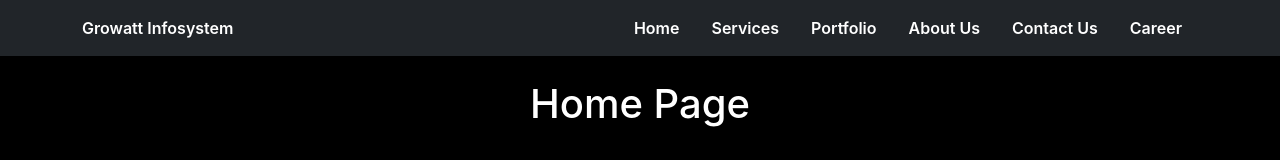
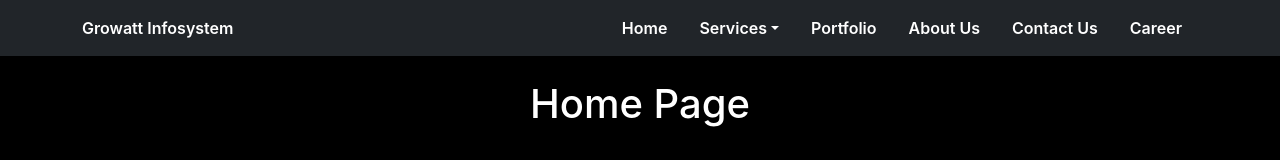
Before and after one commit to mihirmakwana03/growatt-infosystem, a React (Create React App) app: page / in a window 1280 px wide. Shown: the top 160 px of the page. Built offline with nearby package versions, Linux system fonts and the light colour scheme; the HTML template or start-up script is replaced by a standard one.

Commit message:
Nav Created

```diff
--- a/src/components/Nav.js
+++ b/src/components/Nav.js
@@ -40,10 +40,34 @@ function Nav() {
                     Home
                   </Link>
                 </li>
-                <li>
-                  <Link id="len2" to="/services" className="nav-link text-white hoverable">
+                <li className="nav-item dropdown">
+                  <Link
+                    id="len2"
+                    to="#"
+                    className="nav-link text-white hoverable dropdown-toggle"
+                    role="button"
+                    data-bs-toggle="dropdown"
+                    aria-expanded="false"
+                  >
                     Services
                   </Link>
+                  <ul className="dropdown-menu bg-dark text-white">
+                    <li>
+                      <Link to="/web-development" className="dropdown-item text-white hoverable">
+                        Web Development
+                      </Link>
+                    </li>
+                    <li>
+                      <Link to="/web-development" className="dropdown-item text-white hoverable">
+                        App Development
+                      </Link>
+                    </li>
+                    <li>
+                      <Link to="/web-development" className="dropdown-item text-white hoverable">
+                        Pyrhon Development
+                      </Link>
+                    </li>
+                  </ul>
                 </li>
                 <li>
                   <Link id="len3" to="/portfolio" className="nav-link text-white hoverable">
--- a/src/components/NavBar.css
+++ b/src/components/NavBar.css
@@ -73,3 +73,12 @@ body {
 .page-title {
   opacity: 0.75 !important;
 }
+
+.dropdown-item.hoverable {
+  transition: color 0.3s ease, background-color 0.3s ease;
+}
+
+.dropdown-item.hoverable:hover {
+  color: black !important;
+  background-color: #f8f9fa;
+}
```
